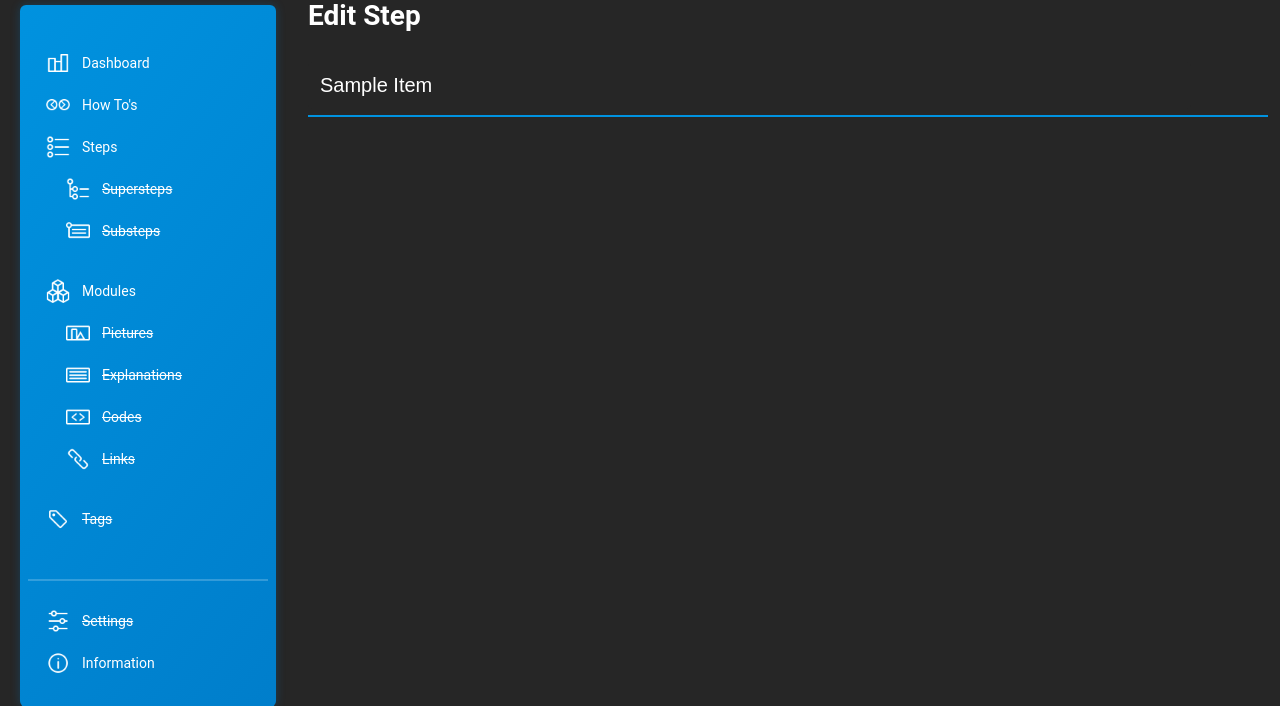
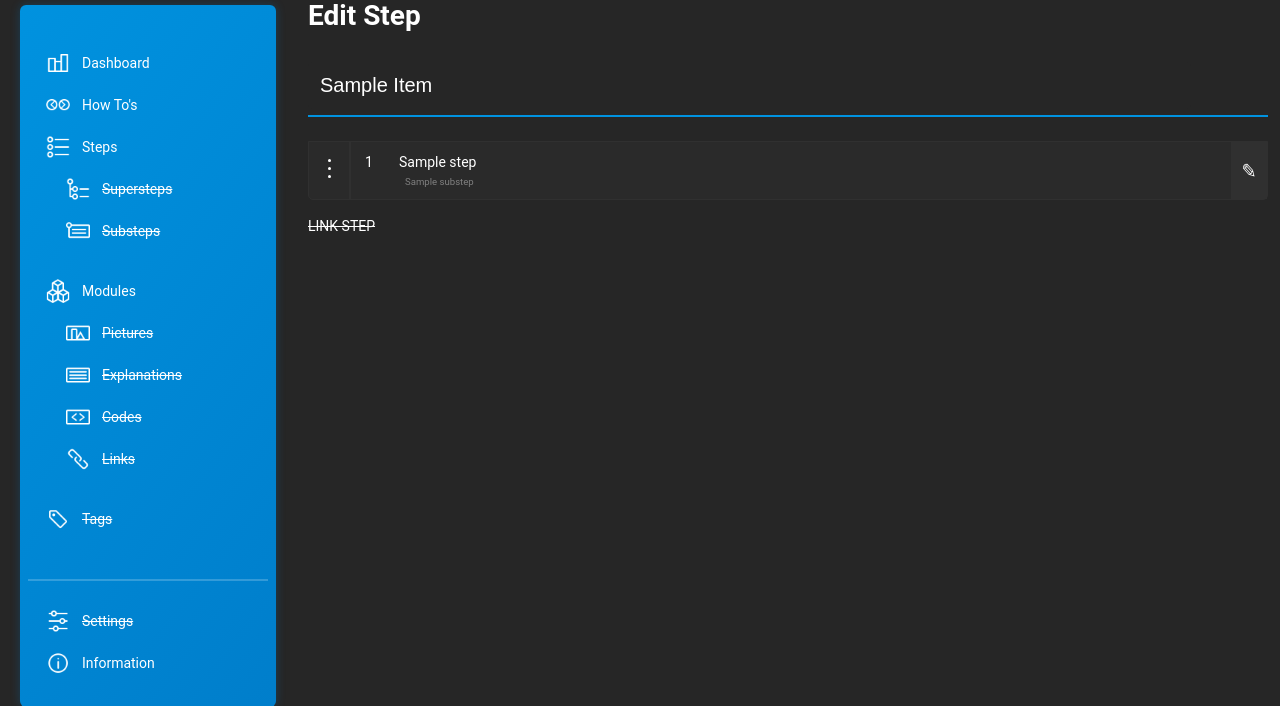
Before and after one commit to tiveritz/sequence-webapps, a Django app: page /administration/steps/1/ in a window 1280 px wide. Shown: the part 15-721 px from the top of the page. Run offline with Django 3.2, Linux system fonts and the light colour scheme; tables that the repository leaves empty hold one stand-in row (values such as "Sample post"); a database or web service that is not in the repository returns one stand-in record (values such as "Sample title"); data that the repository does not hold is empty; parts of the project's set-up code (start-up, migrations or seed data) failed here and were passed over; some libraries are stand-ins or nearby versions.

Commit message:
[Feature] adds improved How To and Step view and mobile view

```diff
--- a/howtos-project/administration/static/administration/js/functions.js
+++ b/howtos-project/administration/static/administration/js/functions.js
@@ -7,6 +7,7 @@
  * |____________________________________|
  *
  * 1.  List Boxes
+ * 2.  Mobile Menu Button
  *
  */
 
@@ -30,3 +31,14 @@ function showEditBox(editBoxId) {
     selectedBox = document.querySelector('#change-box-' + editBoxId);
     selectedBox.classList.toggle('edit-box-active');
 }
+
+
+/* ----------------------------------------------------------------------------
+ *    2.  Mobile Menu Button
+ * ------------------------------------------------------------------------- */
+document.querySelector('#toggle-menu-button').addEventListener('click', toggleMobileMenu);
+
+function toggleMobileMenu() {
+	document.querySelector('#menu').classList.toggle('active');
+	document.querySelector('#toggle-menu-button').classList.toggle('menu-active');
+};
--- a/howtos-project/administration/static/administration/style/style.css
+++ b/howtos-project/administration/static/administration/style/style.css
@@ -236,7 +237,6 @@ body {
 	user-select: none;
 }
 
-.sortable-title,
 .list-box-title {
 	padding: 12px;
 	display: flex;
@@ -275,8 +275,8 @@ body {
 .sortable-drag {
 	display: flex;
 	flex-direction: column;
-	justify-content: center;
 	align-items: center;
+	padding: 12px;
 	border-right: 2px solid var(--bgbrighter);
 }
 
@@ -294,20 +294,39 @@ body {
 }
 
 .sortable-position {
-	display: flex;
-	justify-content: flex-start;
-	align-items: center;
-	padding-left: 12px;
+	display:flex;
+	justify-content: center;
+	padding: 12px;
 }
 
 .sortable-title {
-	display: flex;
-	justify-content: flex-start;
-	align-items: center;
+	padding: 12px;
+}
+
+.step-title {
+	margin-bottom: 6px;
+}
+
+.tree {
+	color:rgb(128,128,128);
+	font-size: .6rem;
+}
+
+.tree ul * {
+	list-style-type: none;
+}
+
+.tree ul:first-child {
+	margin-left: 6px;
 }
 
 .sortable-chosen > * {
 	display: none;
+}
+
+.hovering-background-class {
+	background: var(--maincolor);
+	background: linear-gradient(90deg, var(--maincolor) 0%, var(--maincolordarker) 100%);
 }
 
 /* ----------------------------------------------------------------------------
@@ -492,6 +512,11 @@ body {
 	font-size: 20px;
 }
 
+.form-underline {
+	height: 2px;
+	background-color: var(--maincolor);
+}
+
 .title-form-new .input-text {
 	box-shadow: 0 0 0 2pt var(--bgbrighter);
 }
@@ -549,10 +636,7 @@ button {
 	cursor: pointer;
 }
 
-.divider {
-	height: 2px;
-	background-color: var(--maincolor);
-}
+
 
 /* site message */
 #site-message {
--- a/howtos-project/administration/templates/base.html
+++ b/howtos-project/administration/templates/base.html
@@ -18,6 +18,16 @@
 
         {% block content %}
         {% endblock content %}
+
+        <div id="mobile-menu-button">
+            <div id="toggle-menu-button">
+                <div></div>
+                <div></div>
+                <div></div>
+            </div>
+            <div id="site-message"></div>
+        </div>
+
         <script src="{% static 'administration/js/functions.js' %}" type="text/javascript"></script>
         {% block site-specific-script %}
 	    {% endblock site-specific-script %}
--- a/howtos-project/administration/templates/pages/steps_edit.html
+++ b/howtos-project/administration/templates/pages/steps_edit.html
@@ -11,8 +11,52 @@
             <input class="input-submit" type="submit" value="Change">
         </form>
         <div class="void-xs"></div>
-    <div class="divider"></div>
+        <div class="form-underline"></div>
+        <div class="void-l"></div>
+
+        <div id="sortable" class="noselect">
+            {% for substep in step.steps %}
+                <div id="{{substep.id}}" class="list-group-item sortable-box">
+                    <div class="sortable-box-clickable" onclick="showChangeBox('change-box-{{ substep.id }}');">
+                        <div class="sortable-drag">
+                            <div>
+                                <div class="drag"></div>
+                                <div class="drag"></div>
+                                <div class="drag"></div>
+                            </div>
+                        </div>
+                        <div class="sortable-position">
+                            {{ forloop.counter }}
+                        </div>
+                        <div class="sortable-title">
+                            <div class="step-title">{{ substep.title }}</div>
+                            <div class="tree">
+                                <ul>
+                                    {{ substep.substeps|unordered_list }}
+                                </ul>
+                            </div>
+                        </div>
+                        <div id="change-box-{{ substep.id }}" class="change-box change-box-main">
+                            <a href="#" class="change-box-delete"><s>remove</s></a>
+                            <a href="{% url 'steps_edit' substep.id %}" class="change-box-edit">edit</a>
+                        </div>
+                    </div>
+                    <a href="{% url 'steps_edit' substep.id %}" class="list-box-edit">✎</a>
+                </div>
+            {% endfor %}
+        </div>
+        <div>
             <div class="void-m"></div>
+            <a href="#"><s>LINK STEP</s></a>
+        </div>
     </div>
 
 {% endblock %}
+
+{% block site-specific-script %}
+    <script>
+        const UPDATE_DATABASE_URL = "{% url 'save_step_order' uri_id=step.id %}";
+    </script>
+	<script src="https://cdnjs.cloudflare.com/ajax/libs/Sortable/1.10.2/Sortable.min.js" type="text/javascript"></script>
+	<script src="{% static './administration/js/sortable.js' %}" type="text/javascript"></script>
+{% endblock site-specific-script %}
--- a/howtos-project/administration/urls.py
+++ b/howtos-project/administration/urls.py
@@ -14,4 +14,5 @@ urlpatterns = [
 
     #AJAX
     path('howtos/<str:uri_id>/save-order', views.save_howto_order, name = 'save_howto_order'),
+    path('steps/<str:uri_id>/save-order', views.save_step_order, name = 'save_step_order'),
 ]
--- a/howtos-project/administration/views.py
+++ b/howtos-project/administration/views.py
@@ -56,6 +56,9 @@ def howtos_edit(request, uri_id):
         howto = r.json()
         form = EditHowTo(initial={'howto_title': howto["title"]})
 
+    for step in howto['steps']:
+        step['substeps'] = get_simple_nested_list(step['substeps'])
+
     return render(request, 'pages/howtos_edit.html', {
         'menu' : 'howtos',
         'howto' : howto,
@@ -67,7 +70,6 @@ def howtos_create(request):
 		form = CreateHowTo(request.POST)
 		if form.is_valid():
 			howto_title = form.cleaned_data['howto_title']
-			print(howto_title)
 			return HttpResponseRedirect(reverse('howtos'))
 
 	else:
@@ -104,6 +106,9 @@ def steps_edit(request, uri_id):
         step = r.json()
         form = EditStep(initial={'step_title': step["title"]})
 
+    for substep in step['steps']:
+        substep['substeps'] = get_simple_nested_list(substep['substeps'])
+
     return render(request, 'pages/steps_edit.html', {
         'menu' : 'steps',
         'step' : step,
@@ -126,9 +131,34 @@ def save_howto_order(request, uri_id):
 
     return JsonResponse({'message' : 'Saving order successful'})
 
+def save_step_order(request, uri_id):
+    r_body = json.loads(request.body)
+    old_index = r_body['old_index']
+    new_index = r_body['new_index']
+
+    print(old_index)
+    print(new_index)
+
+    return JsonResponse({'message' : 'Saving order successful'})
+
 # Helper functions
 def convert_api_time(api_time):
     api_time_format = '%Y-%m-%dT%H:%M:%S+00:00'
     app_time_format = '%Y.%m.%d %H:%M'
     time = datetime.strptime(api_time, api_time_format)
     return time.strftime(app_time_format)
+
+def get_simple_nested_list(substeps):
+    #print(substeps)
+    temp = []
+
+    if not substeps:
+        return ""
+
+    for substep in substeps:
+        temp.append(substep['title'])
+        substeps = get_simple_nested_list(substep['substeps'])
+        if substeps:
+            temp.append(substeps)
+
+    return temp
```
Also changed, not shown: other parts of howtos-project/administration/static/administration/style/style.css (+69 -5 lines), howtos-project/administration/templates/pages/howtos_edit.html (+13 -5 lines). Lines whose indentation alone changed are shown as unchanged.
